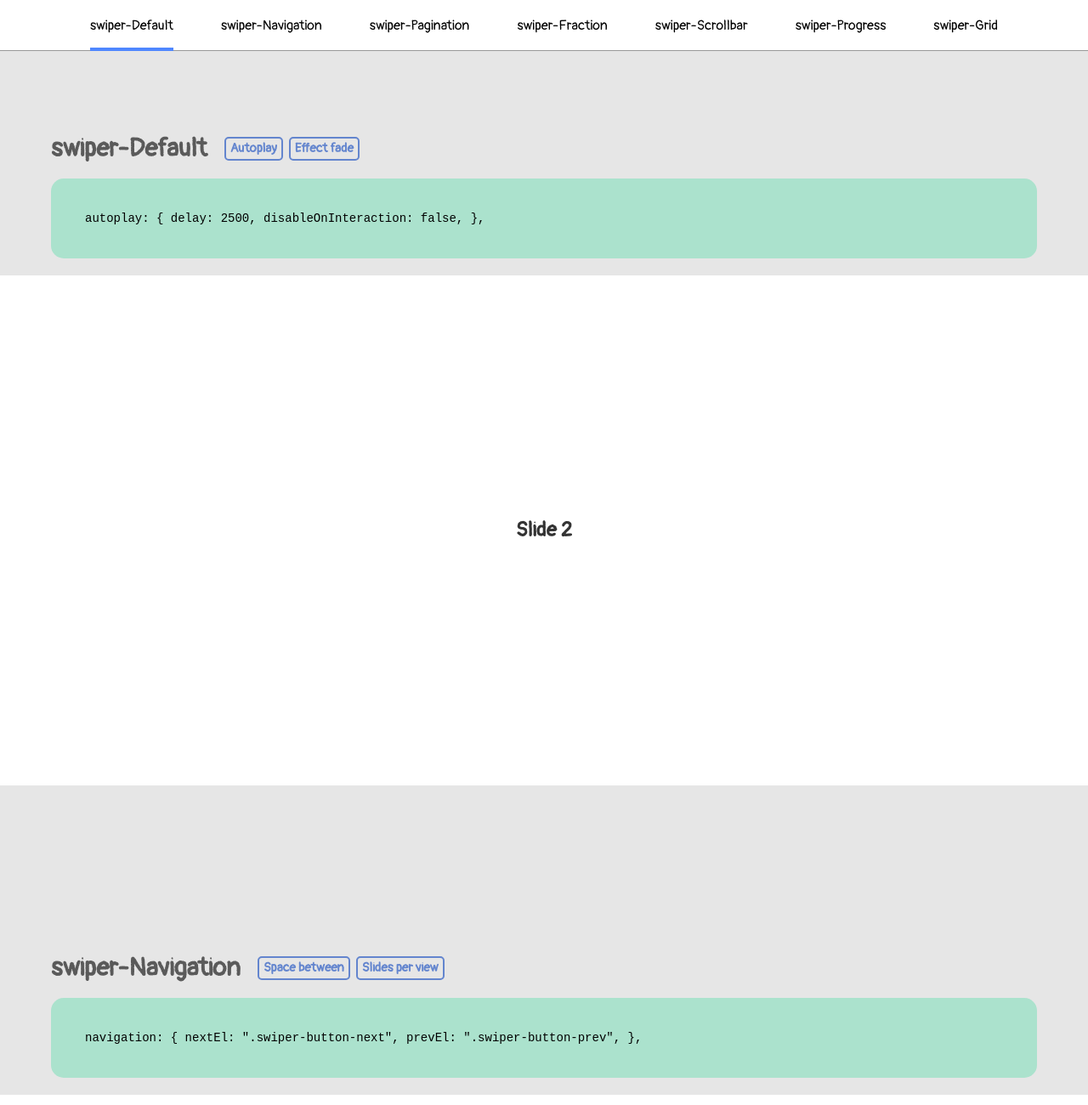
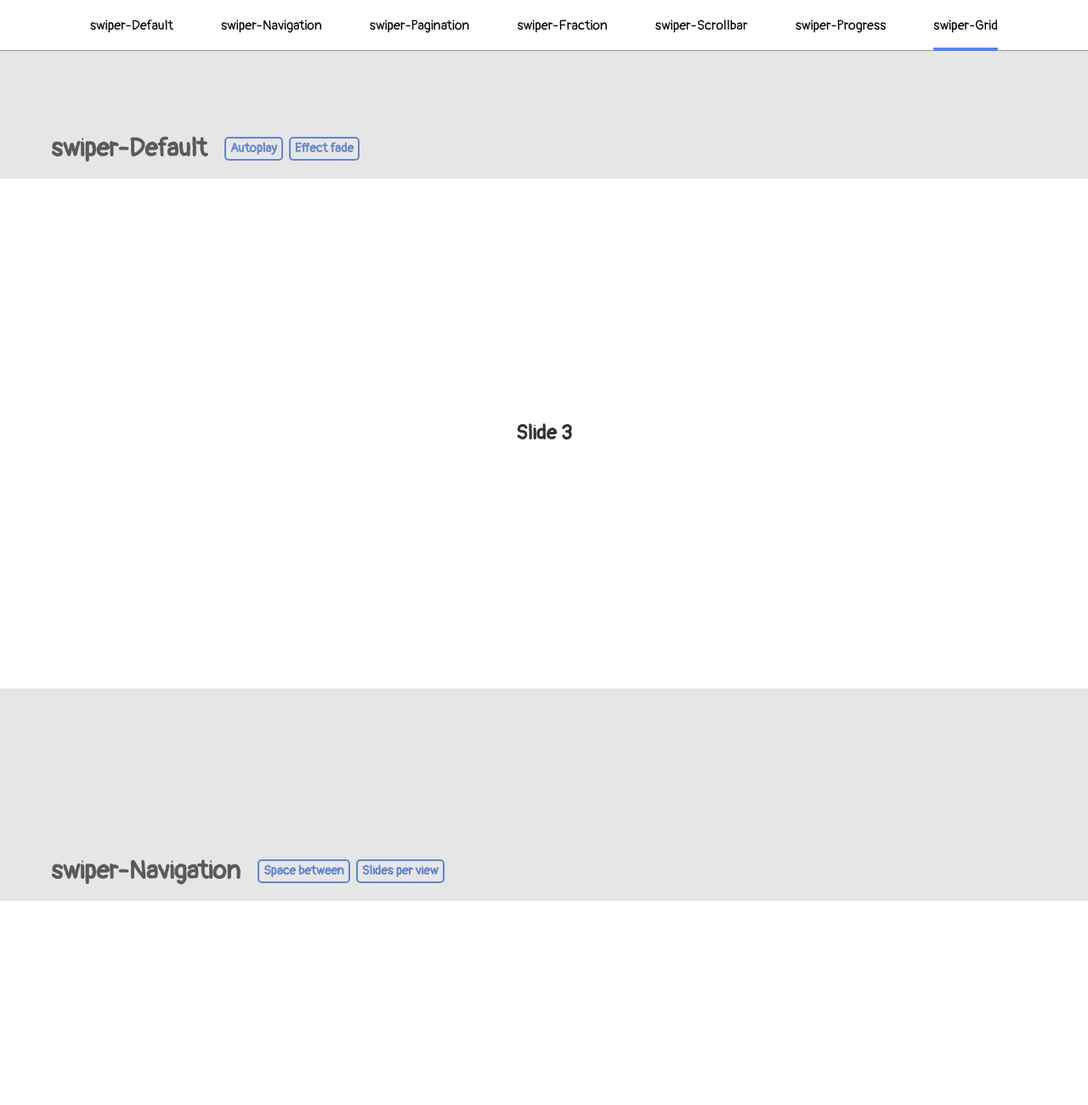
Before and after one commit to juhyee/Plugin, a plain HTML site: page swiper/index.html in a window 1280 px wide. Shown: the top 1300 px of the page at 85% size. Drawn offline with nearby package versions, Linux system fonts and the light colour scheme.

Commit message:
feat:  swiper plugin example

```diff
--- a/swiper/index.html
+++ b/swiper/index.html
@@ -34,6 +34,7 @@
       </ul>
     </div>
 
+
     <!-- swiper-Default -->
     <div class="item" id="Default">
       <div class="item-info">
@@ -43,14 +44,6 @@
             <a href="#" class="btn auto">Autoplay</a>
             <a href="#" class="btn fade">Effect fade</a>
           </div>
-        </div>
-        <div class="desc_box">
-          <code>
-            autoplay: {
-              delay: 2500,
-              disableOnInteraction: false,
-            },
-          </code>
         </div>
       </div>
       <div class="swiper swiper-Default">
@@ -74,14 +67,6 @@
             <a href="#" class="btn per">Slides per view</a>
           </div>
         </div>
-        <div class="desc_box">
-          <code>
-            navigation: {
-              nextEl: ".swiper-button-next",
-              prevEl: ".swiper-button-prev",
-            },
-          </code>
-        </div>
       </div>
       <div class="swiper swiper-Navigation">
         <div class="swiper-wrapper">
@@ -104,14 +89,6 @@
           <div class="btn-group">
             <a href="#" class="btn vertical">Vertical</a>
           </div>
-        </div>
-        <div class="desc_box">
-          <code>
-            navigation: {
-              nextEl: ".swiper-button-next",
-              prevEl: ".swiper-button-prev",
-            },
-          </code>
         </div>
       </div>
       <div class="swiper swiper-Pagination">
@@ -193,7 +170,6 @@
         <div class="item-tit">
           <p>swiper-Grid</p>
         </div>
-
       </div>
       <div class="swiper swiper-Grid">
         <div class="swiper-wrapper">
--- a/swiper/menu.js
+++ b/swiper/menu.js
@@ -0,0 +1,28 @@
+// console.log(scrollTop)
+
+
+window.addEventListener('scroll', function(){
+  scrollNav()
+})
+
+function scrollNav(){
+  let scrollTop = document.documentElement.scrollTop;
+  let navItem = document.querySelectorAll('.menu > li')
+  let section = document.querySelectorAll('.item')
+
+  for(let i = 0; i < navItem.length; i++){
+    let menuHeight = document.querySelector('.menu').clientHeight - 80;
+
+    if(scrollTop - menuHeight > section[i].offsetTop) {
+      navItem[i].classList.add('on')
+
+      var siblings = Array.from(navItem[i].parentNode.children);
+
+      siblings.forEach(function(element) {
+      if (element !== navItem[i]) {
+          element.classList.remove('on');
+        }
+      });
+    }
+  }
+}
--- a/swiper/style.css
+++ b/swiper/style.css
@@ -14,7 +14,7 @@ body {
 }
 
 .wrap {
-  padding:60px 0 100px;
+  padding:60px 0 120px;
 }
 
 .header {
```
